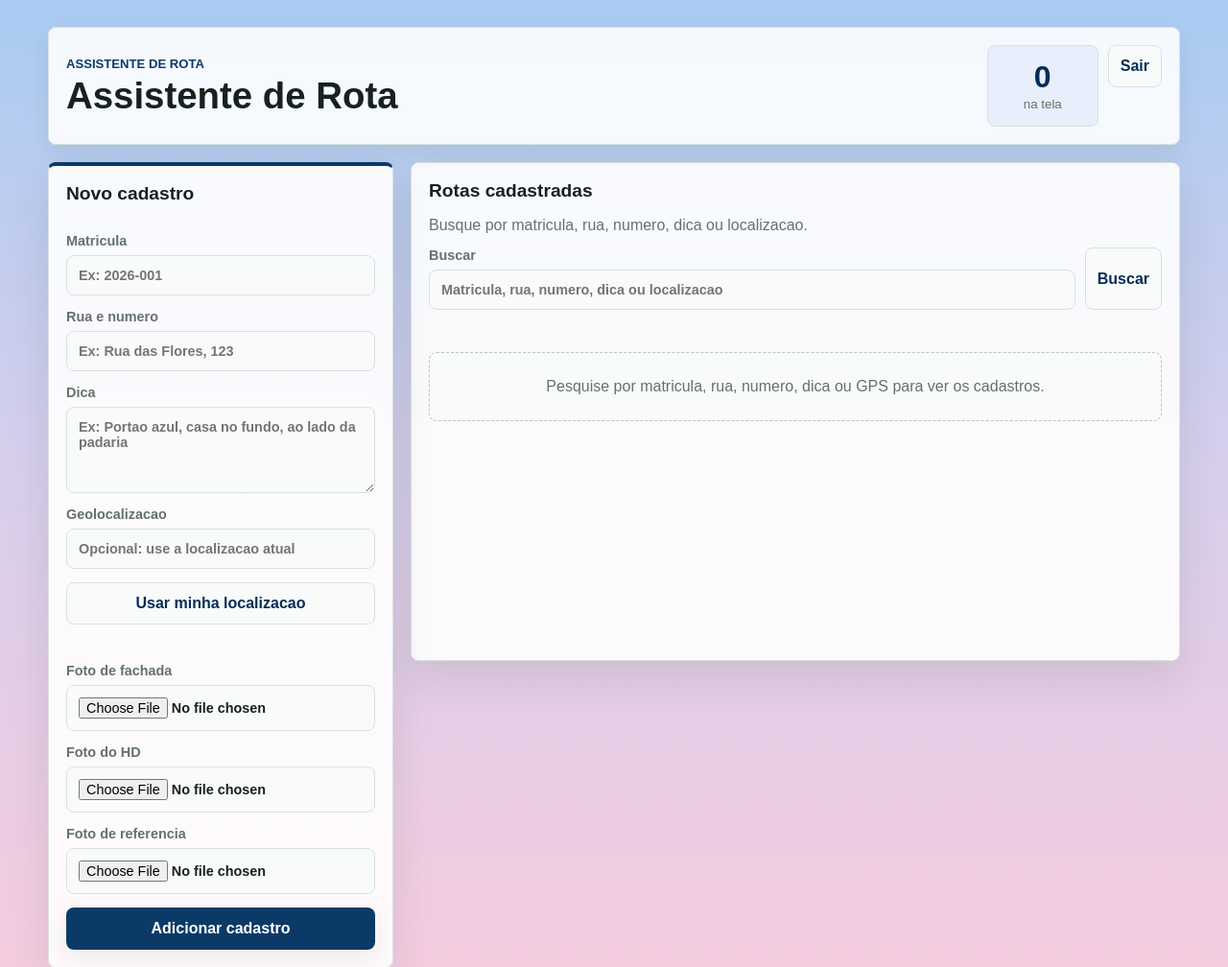
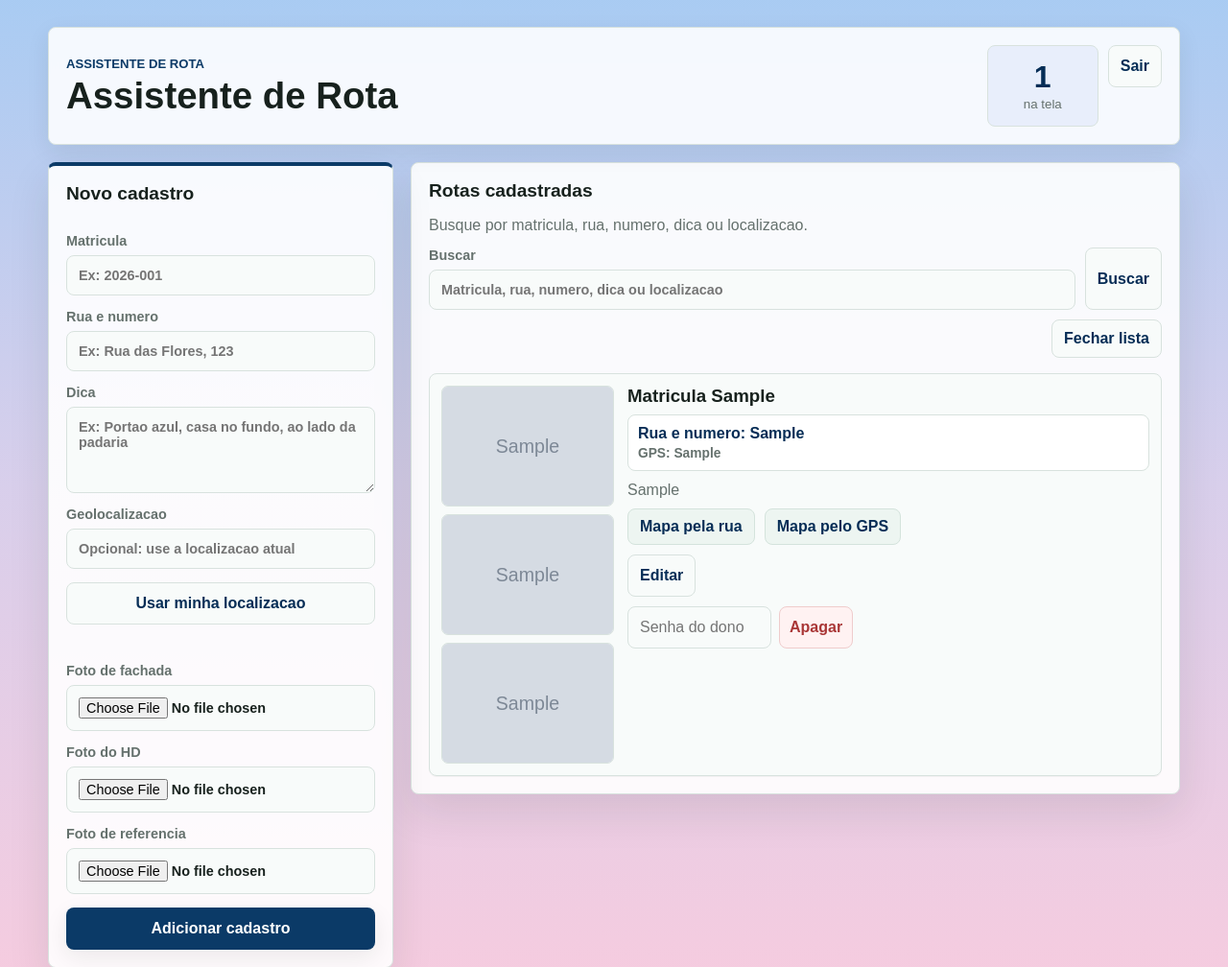
Before and after one commit to MENDESdev99/assistente-de-rota, a Flask app: page /cadastros?todos=1 in a window 1280 px wide. Shown: the top 1008 px of the page at 96% size. Run offline with Flask 3, Linux system fonts and the light colour scheme; the visitor is signed in with stand-in values (Sample User, id 1); tables that the repository leaves empty hold one stand-in row (values such as "Sample post"); grey boxes marked "Sample" are stand-in pictures; some libraries are stand-ins or nearby versions.

Commit message:
Add files via upload

```diff
--- a/app.py
+++ b/app.py
@@ -231,33 +231,43 @@ def cadastros():
         return redirect(url_for("login"))
 
     busca = request.args.get("busca", "").strip()
+    mostrar_todos = request.args.get("todos") == "1"
     registros = []
 
-    if busca:
+    if busca or mostrar_todos:
         with conectar_banco() as conexao:
-            termo = f"%{busca}%"
-            if USANDO_POSTGRES:
-                registros = executar(
-                    conexao,
-                    """
-                    SELECT * FROM cadastros
-                    WHERE matricula ILIKE ? OR endereco ILIKE ? OR dica ILIKE ? OR localizacao ILIKE ?
-                    ORDER BY id DESC
-                    """,
-                    (termo, termo, termo, termo),
-                ).fetchall()
+            if mostrar_todos and not busca:
+                registros = executar(conexao, "SELECT * FROM cadastros ORDER BY id DESC").fetchall()
             else:
-                registros = executar(
-                    conexao,
-                    """
-                    SELECT * FROM cadastros
-                    WHERE matricula LIKE ? OR endereco LIKE ? OR dica LIKE ? OR localizacao LIKE ?
-                    ORDER BY id DESC
-                    """,
-                    (termo, termo, termo, termo),
-                ).fetchall()
+                termo = f"%{busca}%"
+                if USANDO_POSTGRES:
+                    registros = executar(
+                        conexao,
+                        """
+                        SELECT * FROM cadastros
+                        WHERE matricula ILIKE ? OR endereco ILIKE ? OR dica ILIKE ? OR localizacao ILIKE ?
+                        ORDER BY id DESC
+                        """,
+                        (termo, termo, termo, termo),
+                    ).fetchall()
+                else:
+                    registros = executar(
+                        conexao,
+                        """
+                        SELECT * FROM cadastros
+                        WHERE matricula LIKE ? OR endereco LIKE ? OR dica LIKE ? OR localizacao LIKE ?
+                        ORDER BY id DESC
+                        """,
+                        (termo, termo, termo, termo),
+                    ).fetchall()
 
-    return render_template("cadastros.html", app_name=APP_NAME, registros=registros, busca=busca)
+    return render_template(
+        "cadastros.html",
+        app_name=APP_NAME,
+        registros=registros,
+        busca=busca,
+        mostrar_todos=mostrar_todos,
+    )
 
 
 @app.route("/adicionar", methods=["POST"])
--- a/static/styles.css
+++ b/static/styles.css
@@ -320,7 +320,19 @@ textarea:focus {
   display: grid;
   grid-template-columns: minmax(0, 1fr) auto;
   gap: 10px;
+  margin-bottom: 10px;
+}
+
+.list-controls {
+  display: flex;
+  justify-content: flex-end;
   margin-bottom: 16px;
+}
+
+.list-toggle {
+  display: inline-flex;
+  align-items: center;
+  min-height: 40px;
 }
 
 .records-list {
@@ -586,6 +598,15 @@ textarea:focus {
     grid-template-columns: 1fr;
   }
 
+  .list-controls {
+    justify-content: stretch;
+  }
+
+  .list-toggle {
+    justify-content: center;
+    width: 100%;
+  }
+
   .record-photo {
     height: 190px;
   }
--- a/templates/cadastros.html
+++ b/templates/cadastros.html
@@ -87,6 +87,13 @@
             </label>
             <button type="submit" class="ghost-action">Buscar</button>
           </form>
+          <div class="list-controls">
+            {% if mostrar_todos %}
+              <a class="ghost-action list-toggle" href="{{ url_for('cadastros') }}">Fechar lista</a>
+            {% else %}
+              <a class="ghost-action list-toggle" href="{{ url_for('cadastros', todos='1') }}">Exibir todas</a>
+            {% endif %}
+          </div>
 
           <div class="records-list">
             {% for registro in registros %}
@@ -172,6 +179,8 @@
             {% else %}
               {% if busca %}
                 <p class="empty-state is-visible">Nenhum cadastro encontrado para essa busca.</p>
+              {% elif mostrar_todos %}
+                <p class="empty-state is-visible">Nenhum cadastro cadastrado ainda.</p>
               {% else %}
                 <p class="empty-state is-visible">Pesquise por matricula, rua, numero, dica ou GPS para ver os cadastros.</p>
               {% endif %}
```
